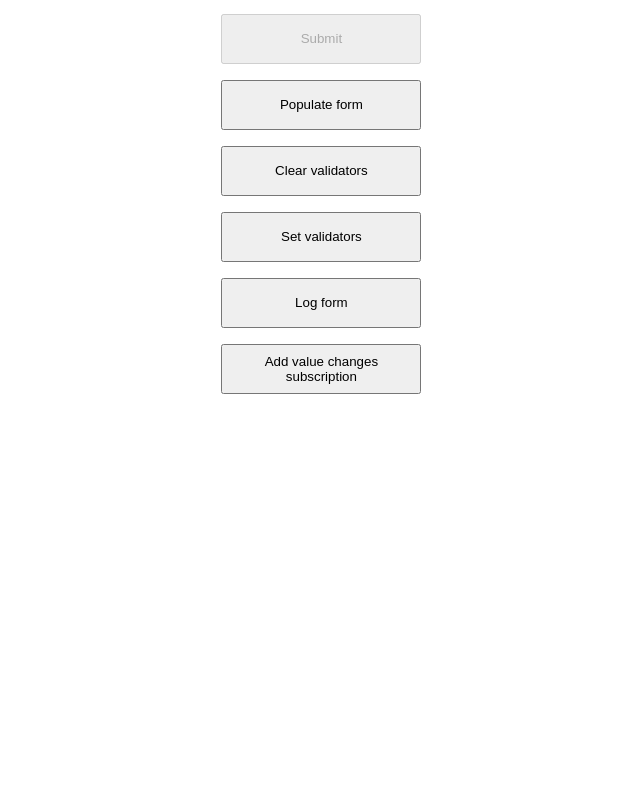
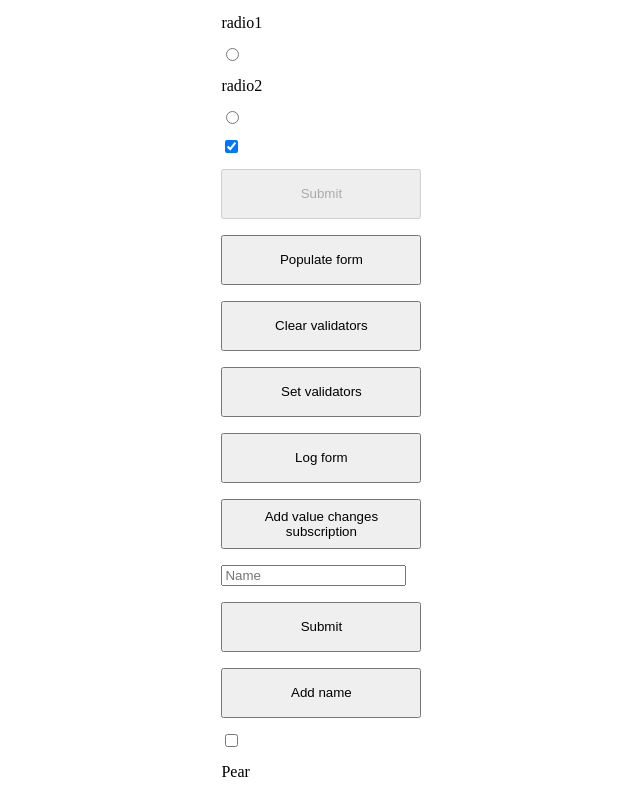
Before and after one commit to JoranRC/angular-forms-practice, an Angular app: page / in a window 1280 px wide. Shown: the part 409-1200 px from the top of the page, without its empty margins (269-909 px from the left). Before the commit the page ends 819 px from the top, so only its background shows below. Built offline with nearby package versions, Linux system fonts and the light colour scheme.

Commit message:
Added formsArray and checkboxes ui

```diff
--- a/src/app/app.module.ts
+++ b/src/app/app.module.ts
@@ -8,6 +8,7 @@ import { FormsModule, ReactiveFormsModule } from '@angular/forms';
 import { ReactiveFormComponent } from './reactive-form/reactive-form.component';
 import { FormArrayComponent } from './form-array/form-array.component';
 import { NestedFormGroupsComponent } from './nested-form-groups/nested-form-groups.component';
+import { CheckBoxesComponent } from './check-boxes/check-boxes.component';
 
 @NgModule({
   declarations: [
@@ -16,7 +17,8 @@ import { NestedFormGroupsComponent } from './nested-form-groups/nested-form-grou
     TemplateDrivenComponent,
     ReactiveFormComponent,
     FormArrayComponent,
-    NestedFormGroupsComponent
+    NestedFormGroupsComponent,
+    CheckBoxesComponent
   ],
   imports: [
     BrowserModule,
--- /dev/null
+++ b/src/app/check-boxes/check-boxes.component.html
@@ -0,0 +1,13 @@
+<form [formGroup]="reactiveForm"
+      (ngSubmit)="submitForm()">
+  <div *ngFor="let data of data">
+    <label>
+      <input type="checkbox"
+             [value]="data.value"
+             (change)="onCheckboxChange($event)" />
+      {{data.name}}
+    </label>
+  </div>
+  <button [disabled]="reactiveForm.invalid "
+          type="submit">Submit</button>
+</form>
--- /dev/null
+++ b/src/app/check-boxes/check-boxes.component.ts
@@ -0,0 +1,47 @@
+import { Component, OnInit } from '@angular/core';
+import { FormArray, FormBuilder, FormControl, FormGroup } from '@angular/forms';
+
+@Component({
+  selector: 'check-boxes',
+  templateUrl: './check-boxes.component.html',
+  styleUrls: ['./check-boxes.component.scss']
+})
+export class CheckBoxesComponent implements OnInit {
+  reactiveForm: FormGroup;
+  data: any = [
+    { name: 'Pear', value: 'pear' },
+    { name: 'Plum', value: 'plum' },
+    { name: 'Kiwi', value: 'kiwi' },
+    { name: 'Apple', value: 'apple' },
+    { name: 'Lime', value: 'lime' },
+  ];
+
+  constructor(private fb: FormBuilder) {}
+
+  ngOnInit(): void {
+    this.reactiveForm = this.fb.group({
+      checkBoxesArray: this.fb.array([]),
+    });
+  }
+
+  onCheckboxChange(e: any) {
+    const checkArray: FormArray = this.reactiveForm.get('checkBoxesArray') as FormArray;
+    if (e.target.checked) {
+      checkArray.push(new FormControl(e.target.value));
+    } else {
+      let i: number = 0;
+      checkArray.controls.forEach((item: any) => {
+        if (item.value == e.target.value) {
+          checkArray.removeAt(i);
+          return;
+        }
+        i++;
+      });
+    }
+  }
+
+  submitForm(): void {
+    console.log(this.reactiveForm);
+  }
+
+}
--- a/src/app/form-array/form-array.component.html
+++ b/src/app/form-array/form-array.component.html
@@ -1 +1,19 @@
-<p>form-array works!</p>
+<form [formGroup]="reactiveForm"
+      (ngSubmit)="submitForm()"
+      novalidate>
+
+  <div>
+    <label formArrayName="names"
+           *ngFor="let person of getFormArray().controls; let i=index">
+      <input type="text"
+             placeholder="Name"
+             [formControlName]="i" />
+    </label>
+
+  </div>
+
+  <button [disabled]="reactiveForm.invalid "
+          type="submit">Submit</button>
+  <button type="button"
+          (click)="addFromControl()">Add name</button>
+</form>
--- a/src/app/form-array/form-array.component.ts
+++ b/src/app/form-array/form-array.component.ts
@@ -1,15 +1,34 @@
 import { Component, OnInit } from '@angular/core';
+import { FormArray, FormBuilder, FormControl, FormGroup } from '@angular/forms';
 
 @Component({
   selector: 'form-array-ui',
   templateUrl: './form-array.component.html',
-  styleUrls: ['./form-array.component.scss']
+  styleUrls: ['./form-array.component.scss'],
 })
 export class FormArrayComponent implements OnInit {
+  reactiveForm: FormGroup;
 
-  constructor() { }
+  constructor(private fb: FormBuilder) {}
 
   ngOnInit(): void {
+    this.reactiveForm = this.fb.group({
+      names: this.fb.array([]),
+    });
+
+    this.addFromControl();
+    console.log(this.reactiveForm)
   }
 
+  getFormArray(): FormArray {
+    return this.reactiveForm.get('names') as FormArray;
+  }
+
+  addFromControl(): void {
+      this.getFormArray().controls.push(new FormControl())
+  }
+
+  submitForm(): void {
+    console.log(this.reactiveForm);
+  }
 }
--- a/src/app/reactive-form/reactive-form.component.html
+++ b/src/app/reactive-form/reactive-form.component.html
@@ -1,7 +1,8 @@
 <h1>Reactive form</h1>
 
 <form (ngSubmit)="submitForm()"
-      [formGroup]="reactiveForm">
+      [formGroup]="reactiveForm"
+      novalidate>
   <div>
     <label for="nameIdReactive">First name</label>
     <input id="nameIdReactive"
@@ -22,6 +23,28 @@
       Value must be longer than 3 characters
     </div>
   </div>
+
+  <div>
+    <label>radio1</label>
+    <input formControlName="radioButton"
+           id="radio1"
+           type="radio"
+           value="radio1">
+    <label for="radio2">radio2</label>
+    <input formControlName="radioButton"
+           id="radio2"
+           type="radio"
+           value="radio2">
+  </div>
+
+  <div>
+    <label for="checkbox1"></label>
+    <input formControlName="checkbox"
+           id="checkbox1"
+           type="checkBox"
+           value="checkbox1">
+  </div>
+
   <button [disabled]="reactiveForm.invalid "
           type="submit">Submit</button>
   <button type="button"
--- a/src/app/reactive-form/reactive-form.component.ts
+++ b/src/app/reactive-form/reactive-form.component.ts
@@ -6,6 +6,7 @@ import {
   Validators,
   ValidatorFn,
   AbstractControl,
+  FormArray,
 } from '@angular/forms';
 
 @Component({
@@ -28,6 +29,8 @@ export class ReactiveFormComponent implements OnInit {
     this.reactiveForm = this.fb.group({
       firstName: ['', [Validators.required, Validators.minLength(3)]],
       customValidationInput: ['GOAT', this.customValidation()],
+      radioButton: '',
+      checkbox: 'testValue'
     });
   }
 
--- a/src/app/welcome/welcome.component.html
+++ b/src/app/welcome/welcome.component.html
@@ -1,5 +1,6 @@
 <div class="page-wrapper">
     <template-driven-ui></template-driven-ui>
     <reactive-form-ui></reactive-form-ui>
-
+    <form-array-ui></form-array-ui>
+    <check-boxes></check-boxes>
 </div>
```
Also changed, not shown: src/app/check-boxes/check-boxes.component.scss (added), 1 other file (tests, documents, lock files or other folders).
